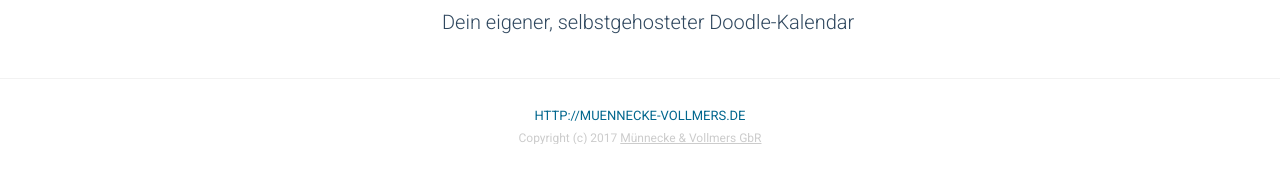
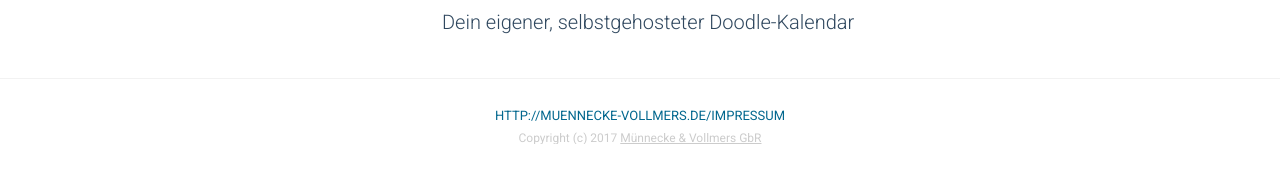
Before and after one commit to sharewilly/sharewilly, a Jekyll site: the page built from index.html, in a window 1280 px wide and 900 px high, scrolled down 2402 px. Shown: the part 726-897 px from the top of the window. Built offline with Jekyll 4.4.1, drawn with Linux system fonts in a browser that asks for light colours; part of the change alters nothing that is shown.

Commit message:
Update _config.yml

```diff
--- a/_config.yml
+++ b/_config.yml
@@ -14,9 +14,9 @@ url: "http://sharewilly.github.io/sharewilly"
 
 # Theme Settings
 hero_image: "images/default.jpg"
-homepage: "http://muennecke-vollmers.de"
+homepage: "http://muennecke-vollmers.de/impressum"
 download_link: "https://github.com/sharewilly/sharewilly-wp/archive/master.zip"
-content_title: "Was gibt's"
+
 
 
 # Build settings
```
